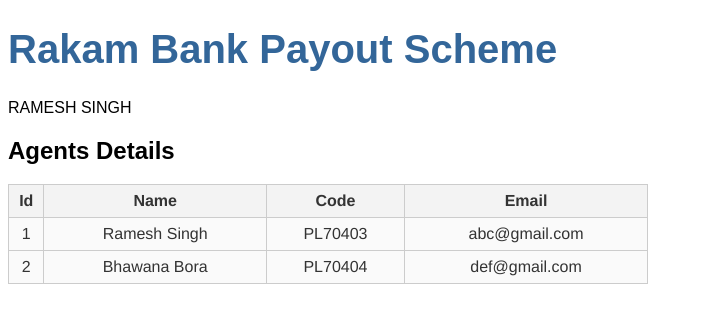
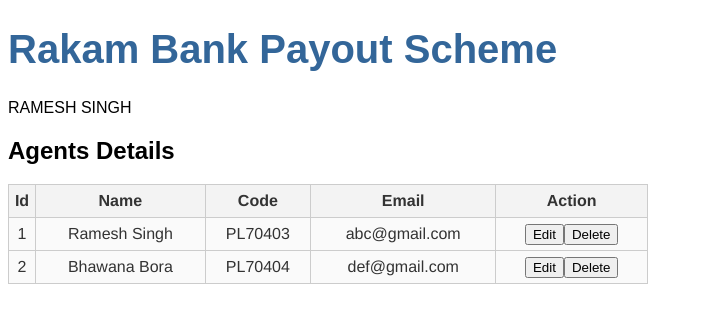
Before and after one commit to ramesh-singh01/rakam-bank-ui, an Angular app in the folder rakam-bank-ui/: page / in a window 1280 px wide. Shown: the top 322 px of the page, without its empty margins (0-703 px from the left). Built offline with nearby package versions, Linux system fonts and the light colour scheme.

Commit message:
Added edit and delete buttons to agent details page.

```diff
--- a/rakam-bank-ui/src/app/agents/agents.component.html
+++ b/rakam-bank-ui/src/app/agents/agents.component.html
@@ -8,11 +8,13 @@
     <th>Name</th>
     <th>Code</th>
     <th>Email</th>
+    <th>Action</th>
     </tr>
     <tr *ngFor="let agent of agents">
         <td>{{agent.id}}</td>
         <td>{{agent.name}}</td>
         <td>{{agent.code}}</td>
         <td>{{agent.email}}</td>
+        <td><button (click)="editAgent(agent)">Edit</button> <button (click)="deleteAgent(agent)">Delete</button></td>
     </tr>
 </table>
```
